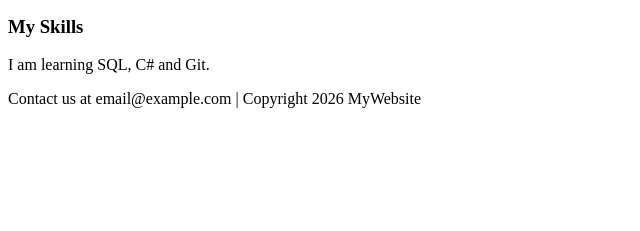
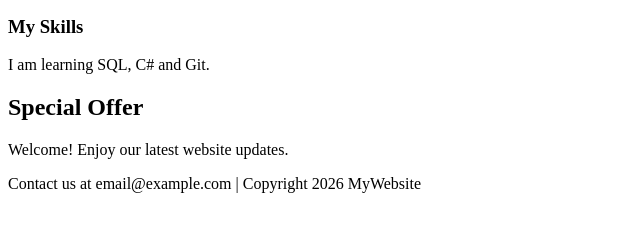
Before and after one commit to Deepika-2721/MyWebsite, a plain HTML site: page index.html in a window 1280 px wide. Shown: the part 101-332 px from the top of the page, without its empty margins (0-640 px from the left). Drawn offline with Linux system fonts and the light colour scheme.

Commit message:
Add special offer section

```diff
--- a/index.html
+++ b/index.html
@@ -8,7 +8,10 @@
     <p>This is my first Git project.</p>
 
     <h3>My Skills</h3>
-    <p>I am learning SQL, C# and Git.</p>
+    <p>I am learning SQL, C# and Git.</p><h2>Special Offer</h2>
+<p>Welcome! Enjoy our latest website updates.</p>
+
+
 
     <footer>Contact us at email@example.com | Copyright 2026 MyWebsite</footer>
 </body>
```
